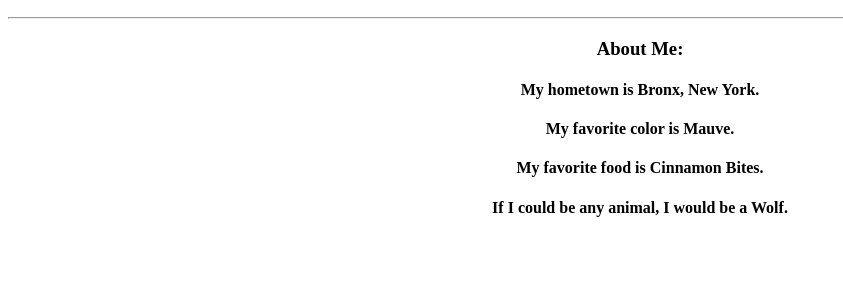
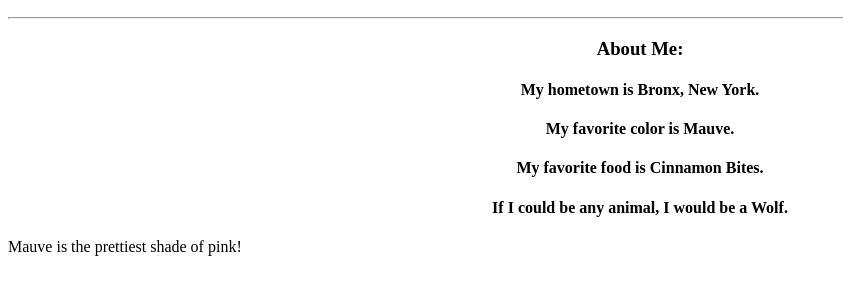
Before and after one commit to Danni0Github/git-day-3, a plain HTML site: page index.html in a window 1280 px wide. Shown: the part 110-404 px from the top of the page, without its empty margins (0-843 px from the left). Drawn offline with Linux system fonts and the light colour scheme.

Commit message:
Adding something new

```diff
--- a/index.html
+++ b/index.html
@@ -18,3 +18,4 @@
 			</div>
 		  </body>
 		</html>
+        <p> Mauve is the prettiest shade of pink!</p>
```
